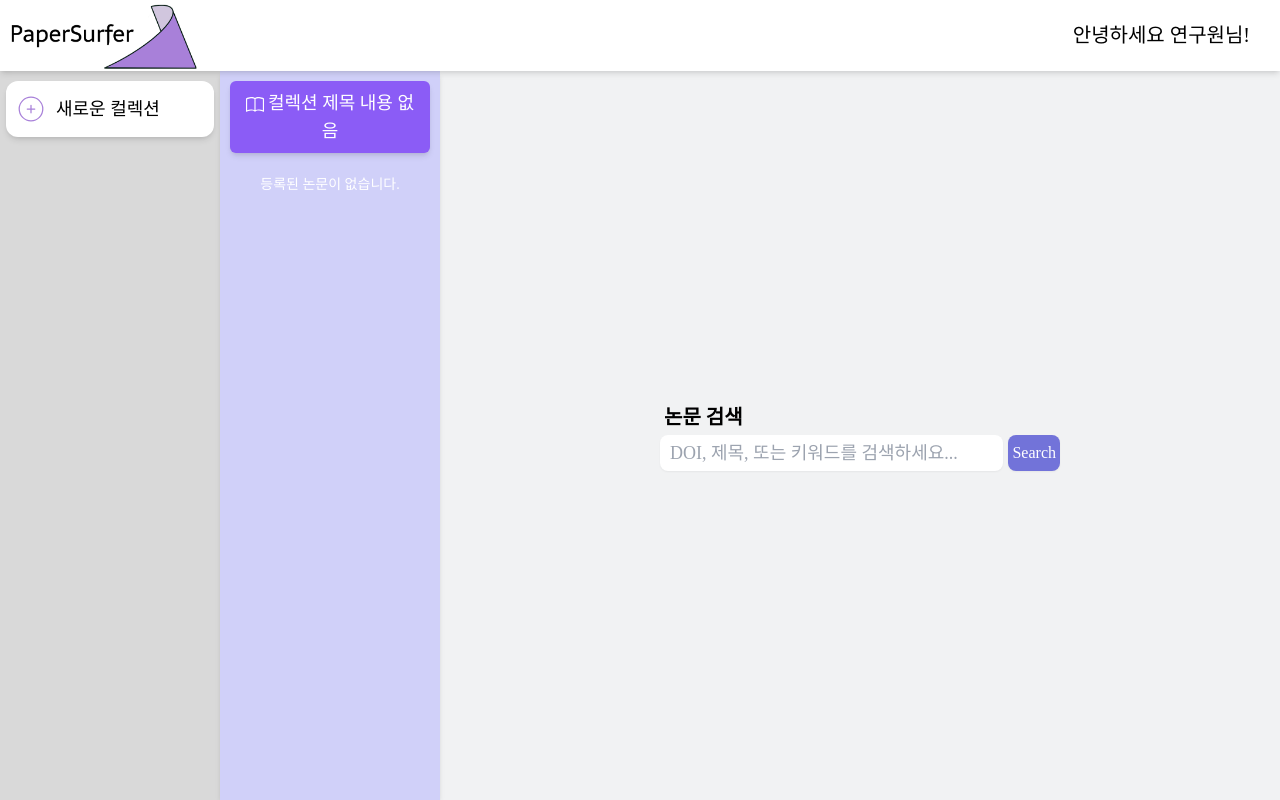
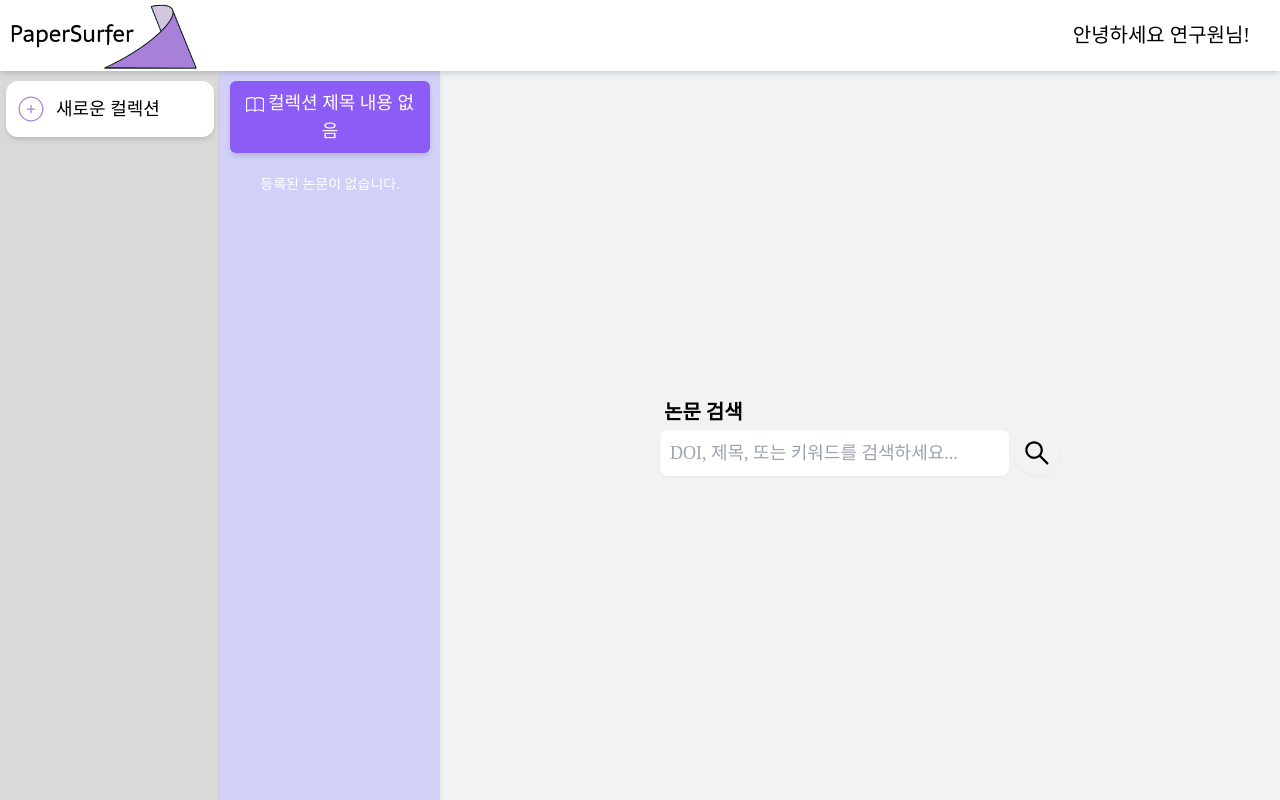
Before and after one commit to zzinLee/paperSurfer, a React (Vite) app: page /1/search in a window 1280 px wide. Built offline with nearby package versions, Linux system fonts and the light colour scheme; a web font is replaced by a local one.

Commit message:
💄Style: UI 폰트 변경

```diff
--- a/src/components/Collection/index.jsx
+++ b/src/components/Collection/index.jsx
@@ -50,7 +50,7 @@ function Collection({ collectionKey, collectionName, isRoot }) {
       className={`inline-flex hover:bg-violet-400 hover:text-white p-8 shadow-md rounded-md mx-10 my-2 ${backgroundColor} ${fontColor}`}
       onClick={clickCollection}
     >
-      <div className="flex-1 px-4 break-words min-w-120 text-balance" id={`list-${collectionKey}`}>
+      <div className="flex-1 px-4 break-words min-w-120 text-balance font-pretendard" id={`list-${collectionKey}`}>
         {collectionName}
       </div>
       <button
--- a/src/components/PaperSearchBar/index.jsx
+++ b/src/components/PaperSearchBar/index.jsx
@@ -1,4 +1,6 @@
 import { useRef, useState, useEffect } from "react";
+import { AiOutlineSearch } from "react-icons/ai";
+
 import axios from "axios";
 
 import API from "../../utils/configAPI";
@@ -71,15 +73,15 @@ function PaperSearchBar({ isLoading, setIsLoading, getSearchList }) {
           ref={searchInput}
           type="search"
           id="search"
-          className="w-full p-4 pl-10 text-lg rounded-lg shadow-sm h-1/12"
+          className="w-full p-4 pl-10 text-lg rounded-lg shadow-sm h-1/12 font-pretendard"
           placeholder="DOI, 제목, 또는 키워드를 검색하세요..."
           required
         />
         <button
           type="submit"
-          className="px-4 py-2 text-base text-white rounded-lg shadow-sm bg-sora font-pretendard hover:bg-purpleGray hover:shadow-md"
+          className="p-8 text-base text-black rounded-full shadow-sm"
         >
-          Search
+          <AiOutlineSearch className="text-30"/>
         </button>
       </div>
     </form>
--- a/src/components/PaperSidebar/index.jsx
+++ b/src/components/PaperSidebar/index.jsx
@@ -7,7 +7,8 @@ import { usePaperListStore } from "../../stores/paper";
 const CLASS_PAPER_LIST = "m-8 p-8 truncate text-14 font-nanumNeo rounded-md shadow-md bg-white hover:bg-gray-200";
 const CLASS_PAPER_SIDEBAR = "flex flex-col items-center h-full shadow-md bg-backgroundList w-220 font-nanumNeo";
 const CLASS_NO_PAPER_LIST = "p-8 text-white text-14 font-nanumNeo";
-const CLASS_COLLECTION_NAME = "p-8 m-10 text-white break-words rounded-md shadow-md min-w-130 bg-violet-500";
+const CLASS_COLLECTION_NAME =
+  "p-8 m-10 text-white break-words rounded-md shadow-md min-w-130 bg-violet-500 font-nanumNeo";
 
 function PaperSidebar() {
   const { collectionId } = useParams();
```
